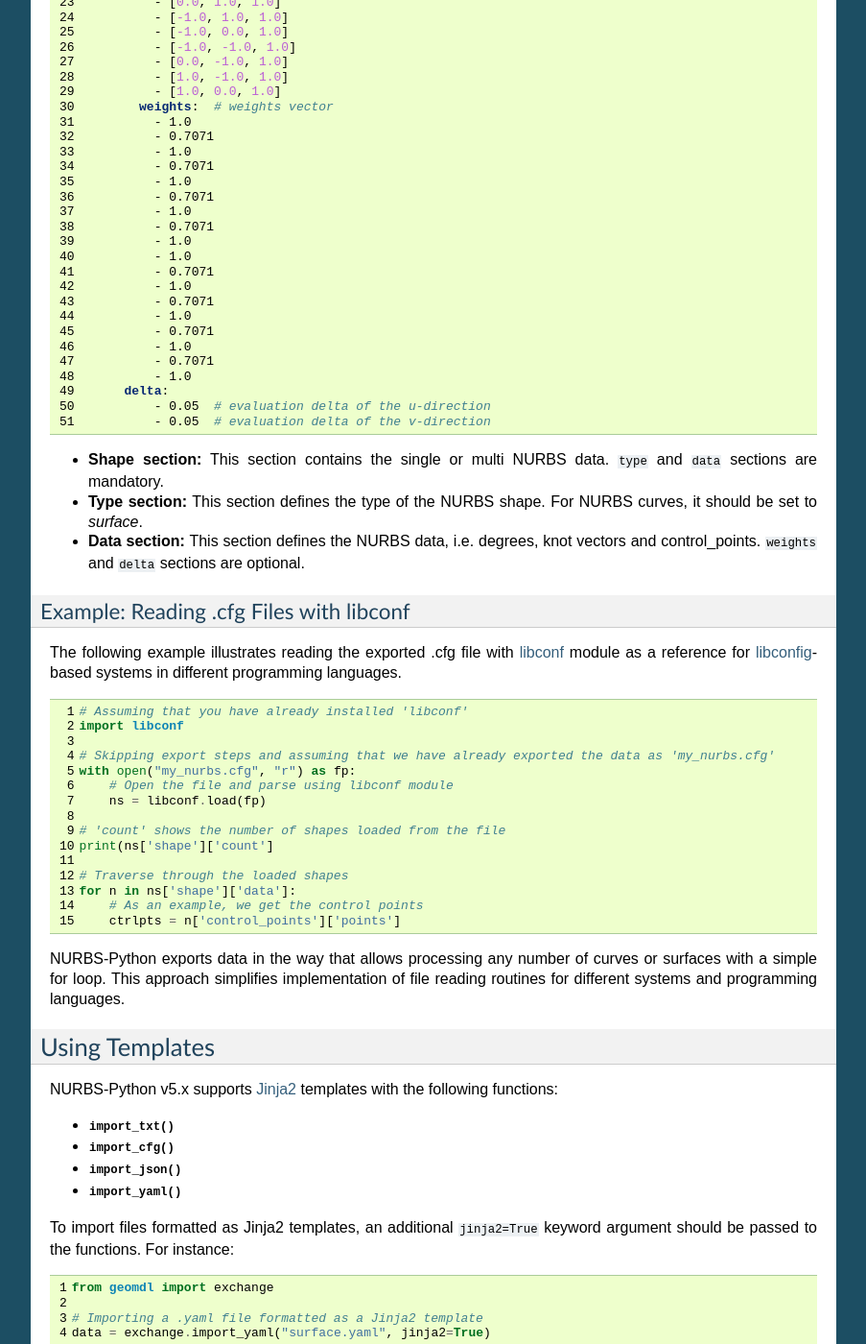
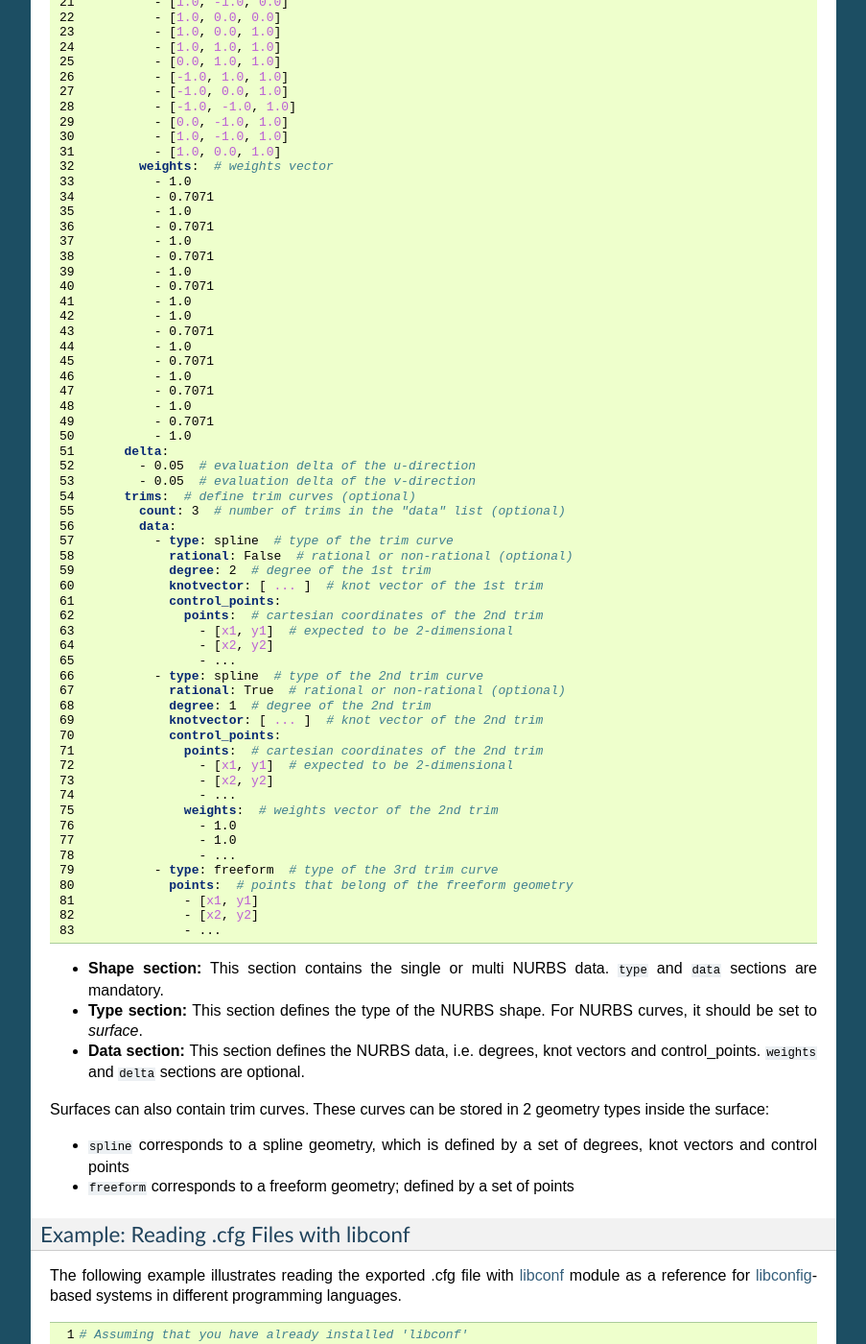
Before and after one commit to orbingol/NURBS-Python, a Sphinx documentation site: the page built from docs/file_formats.rst, in a window 1280 px wide and 1400 px high, scrolled down 3510 px. Shown: the whole window at 96% size, without its empty margins (198-1101 px from the left). Built offline with Sphinx 7.4.7, drawn with Linux system fonts in a browser that asks for light colours; formulas are drawn with MathJax 3; some of the changed text lies outside the part shown.

Commit message:
Extend json, yaml and cfg format to contain trim curves for surfaces

```diff
--- a/docs/file_formats.rst
+++ b/docs/file_formats.rst
@@ -143,9 +143,11 @@ can be generated by updating the control points.
     :linenos:
 
     shape:
-      type: curve
+      type: curve  # type of the geometry
+      count: 1  # number of curves in "data" list (optional)
       data:
-        - degree: 2
+        - rational: True  # rational or non-rational (optional)
+          degree: 2
           knotvector: [0, 0, 0, 0.25, 0.25, 0.5, 0.5, 0.75, 0.75, 1, 1, 1]
           control_points:
             points:  # cartesian coordinates of the control points
@@ -183,9 +185,11 @@ The following examples illustrates a NURBS surface:
     :linenos:
 
     shape:
-      type: surface  # define shape type
+      type: surface  # type of the geometry
+      count: 1  # number of surfaces in "data" list (optional)
       data:
-        - degree_u: 1  # degree of the u-direction
+        - rational: True  # rational or non-rational (optional)
+          degree_u: 1  # degree of the u-direction
           degree_v: 2  # degree of the v-direction
           knotvector_u: [0.0, 0.0, 1.0, 1.0]
           knotvector_v: [0.0, 0.0, 0.0, 0.25, 0.25, 0.5, 0.5, 0.75, 0.75, 1.0, 1.0, 1.0]
@@ -231,12 +235,47 @@ The following examples illustrates a NURBS surface:
               - 0.7071
               - 1.0
           delta:
-              - 0.05  # evaluation delta of the u-direction
-              - 0.05  # evaluation delta of the v-direction
+            - 0.05  # evaluation delta of the u-direction
+            - 0.05  # evaluation delta of the v-direction
+          trims:  # define trim curves (optional)
+            count: 3  # number of trims in the "data" list (optional)
+            data:
+              - type: spline  # type of the trim curve
+                rational: False  # rational or non-rational (optional)
+                degree: 2  # degree of the 1st trim
+                knotvector: [ ... ]  # knot vector of the 1st trim
+                control_points:
+                  points:  # cartesian coordinates of the 2nd trim
+                    - [x1, y1]  # expected to be 2-dimensional
+                    - [x2, y2]
+                    - ...
+              - type: spline  # type of the 2nd trim curve
+                rational: True  # rational or non-rational (optional)
+                degree: 1  # degree of the 2nd trim
+                knotvector: [ ... ]  # knot vector of the 2nd trim
+                control_points:
+                  points:  # cartesian coordinates of the 2nd trim
+                    - [x1, y1]  # expected to be 2-dimensional
+                    - [x2, y2]
+                    - ...
+                  weights:  # weights vector of the 2nd trim
+                    - 1.0
+                    - 1.0
+                    - ...
+              - type: freeform  # type of the 3rd trim curve
+                points:  # points that belong of the freeform geometry
+                  - [x1, y1]
+                  - [x2, y2]
+                  - ...
 
 * **Shape section:** This section contains the single or multi NURBS data. ``type`` and ``data`` sections are mandatory.
 * **Type section:** This section defines the type of the NURBS shape. For NURBS curves, it should be set to *surface*.
 * **Data section:** This section defines the NURBS data, i.e. degrees, knot vectors and control_points. ``weights`` and ``delta`` sections are optional.
+
+Surfaces can also contain trim curves. These curves can be stored in 2 geometry types inside the surface:
+
+* ``spline`` corresponds to a spline geometry, which is defined by a set of degrees, knot vectors and control points
+* ``freeform`` corresponds to a freeform geometry; defined by a set of points
 
 Example: Reading .cfg Files with libconf
 ----------------------------------------
```
